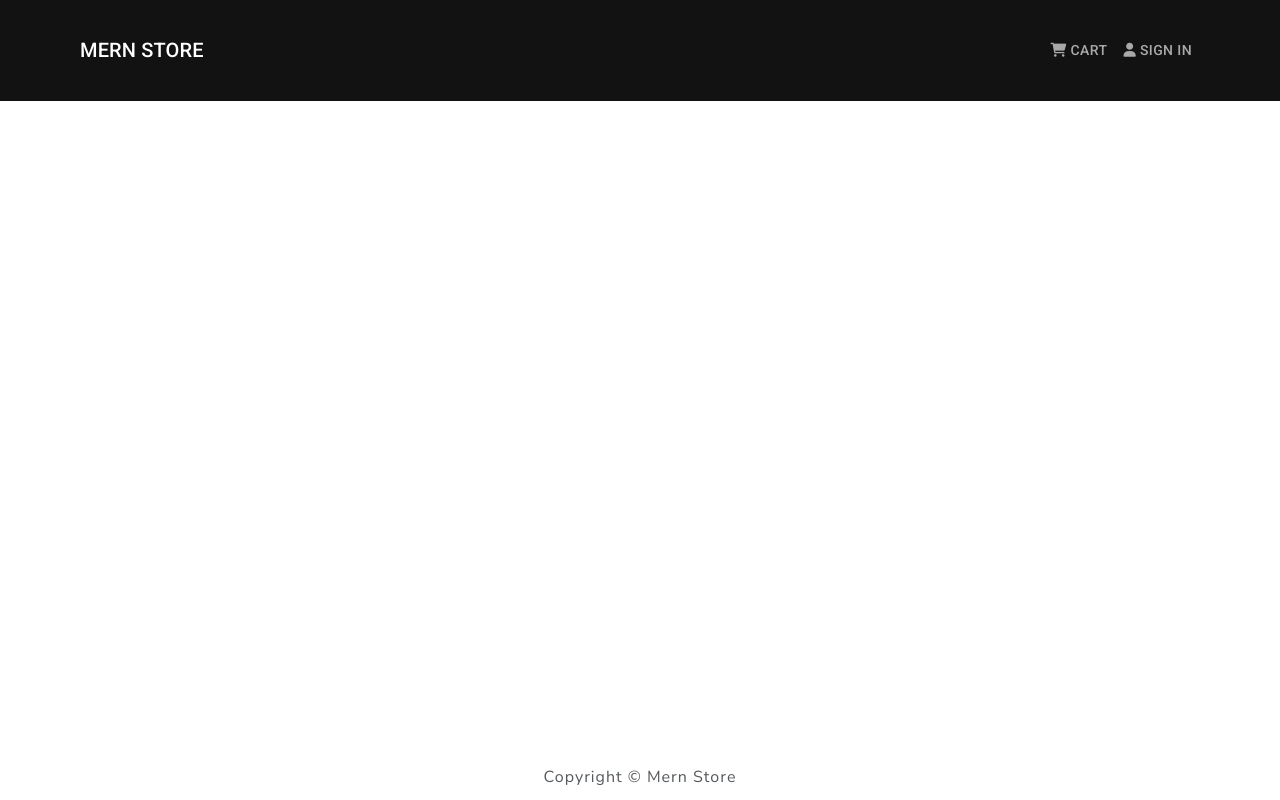
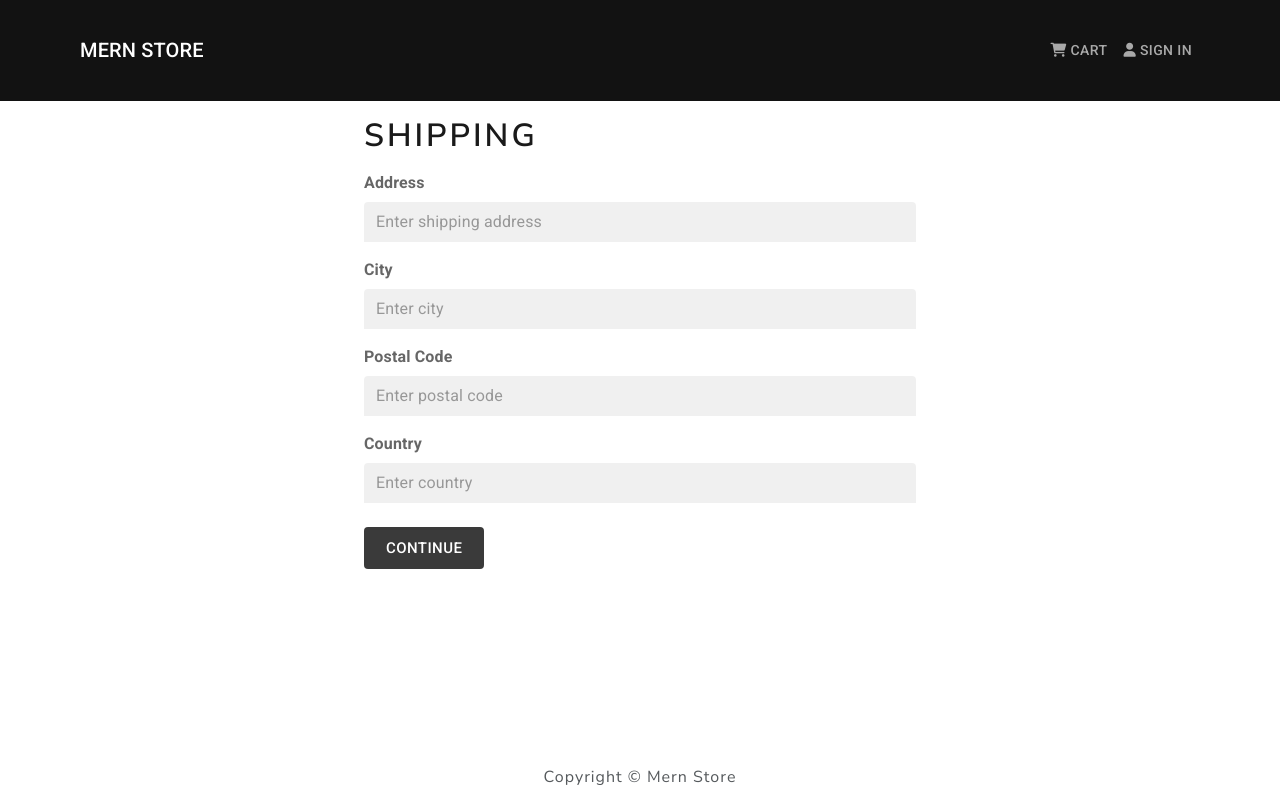
Before and after one commit to GuyBritish/MernStore, a React (Create React App) app in the folder frontend/: page /shipping in a window 1280 px wide. Built offline with nearby package versions, Linux system fonts and the light colour scheme.

Commit message:
Add shipping address page

```diff
--- a/frontend/src/App.js
+++ b/frontend/src/App.js
@@ -11,6 +11,7 @@ import RegisterForm from "./components/users/RegisterForm";
 
 import { Container } from "@mui/material";
 import Profile from "./components/users/Profile";
+import Shipping from "./components/cart/Shipping";
 
 function App() {
 	return (
@@ -26,6 +27,7 @@ function App() {
 						<Route path="/login" element={<LoginForm />} />
 						<Route path="/register" element={<RegisterForm />} />
 						<Route path="/profile" element={<Profile />} />
+						<Route path="/shipping" element={<Shipping />} />
 					</Routes>
 				</Container>
 			</main>
--- /dev/null
+++ b/frontend/src/components/cart/Shipping.js
@@ -0,0 +1,138 @@
+import React, { useState } from "react";
+import { resolvePath, useNavigate } from "react-router-dom";
+import { useDispatch, useSelector } from "react-redux";
+
+import { saveShippingInfo } from "../../actions/cartActions";
+
+import FormContainer from "../UI/FormContainer";
+
+import { FormGroup, InputLabel, FilledInput, Button } from "@mui/material";
+
+const Shipping = () => {
+	const dispatch = useDispatch();
+	const navigate = useNavigate();
+
+	const { shippingAddress } = useSelector((state) => {
+		return state.cart;
+	});
+
+	const [address, setAddress] = useState(shippingAddress.address);
+	const [city, setCity] = useState(shippingAddress.city);
+	const [postalCode, setPostalCode] = useState(shippingAddress.postalCode);
+	const [country, setCountry] = useState(shippingAddress.country);
+
+	const submitHandler = (event) => {
+		event.preventDefault();
+		dispatch(
+			saveShippingInfo({
+				address,
+				city,
+				postalCode,
+				country,
+			})
+		);
+		navigate(resolvePath("/payment"));
+	};
+
+	return (
+		<FormContainer>
+			<h1>Shipping</h1>
+			<form onSubmit={submitHandler} className="mt-3">
+				<FormGroup className="my-3">
+					<InputLabel className="mb-2">
+						<strong>Address</strong>
+					</InputLabel>
+					<FilledInput
+						type="text"
+						id="address"
+						size="small"
+						hiddenLabel
+						disableUnderline
+						required
+						value={address}
+						placeholder="Enter shipping address"
+						onChange={(event) => {
+							setAddress(event.target.value);
+						}}
+					/>
+				</FormGroup>
+
+				<FormGroup className="my-3">
+					<InputLabel className="mb-2">
+						<strong>City</strong>
+					</InputLabel>
+					<FilledInput
+						type="text"
+						id="city"
+						size="small"
+						hiddenLabel
+						disableUnderline
+						required
+						value={city}
+						placeholder="Enter city"
+						onChange={(event) => {
+							setCity(event.target.value);
+						}}
+					/>
+				</FormGroup>
+
+				<FormGroup className="my-3">
+					<InputLabel className="mb-2">
+						<strong>Postal Code</strong>
+					</InputLabel>
+					<FilledInput
+						type="text"
+						id="postalCode"
+						size="small"
+						hiddenLabel
+						disableUnderline
+						required
+						value={postalCode}
+						placeholder="Enter postal code"
+						onChange={(event) => {
+							setPostalCode(event.target.value);
+						}}
+					/>
+				</FormGroup>
+
+				<FormGroup className="my-3">
+					<InputLabel className="mb-2">
+						<strong>Country</strong>
+					</InputLabel>
+					<FilledInput
+						type="text"
+						id="country"
+						size="small"
+						hiddenLabel
+						disableUnderline
+						required
+						value={country}
+						placeholder="Enter country"
+						onChange={(event) => {
+							setCountry(event.target.value);
+						}}
+					/>
+				</FormGroup>
+
+				<Button
+					type="submit"
+					sx={{
+						flexGrow: 1,
+						mt: 3,
+						display: "block",
+						color: "inherit",
+						backgroundColor: "inherit",
+					}}
+					size="large"
+					className="darkButton"
+					variant="contained"
+					disableElevation
+				>
+					Continue
+				</Button>
+			</form>
+		</FormContainer>
+	);
+};
+
+export default Shipping;
```
